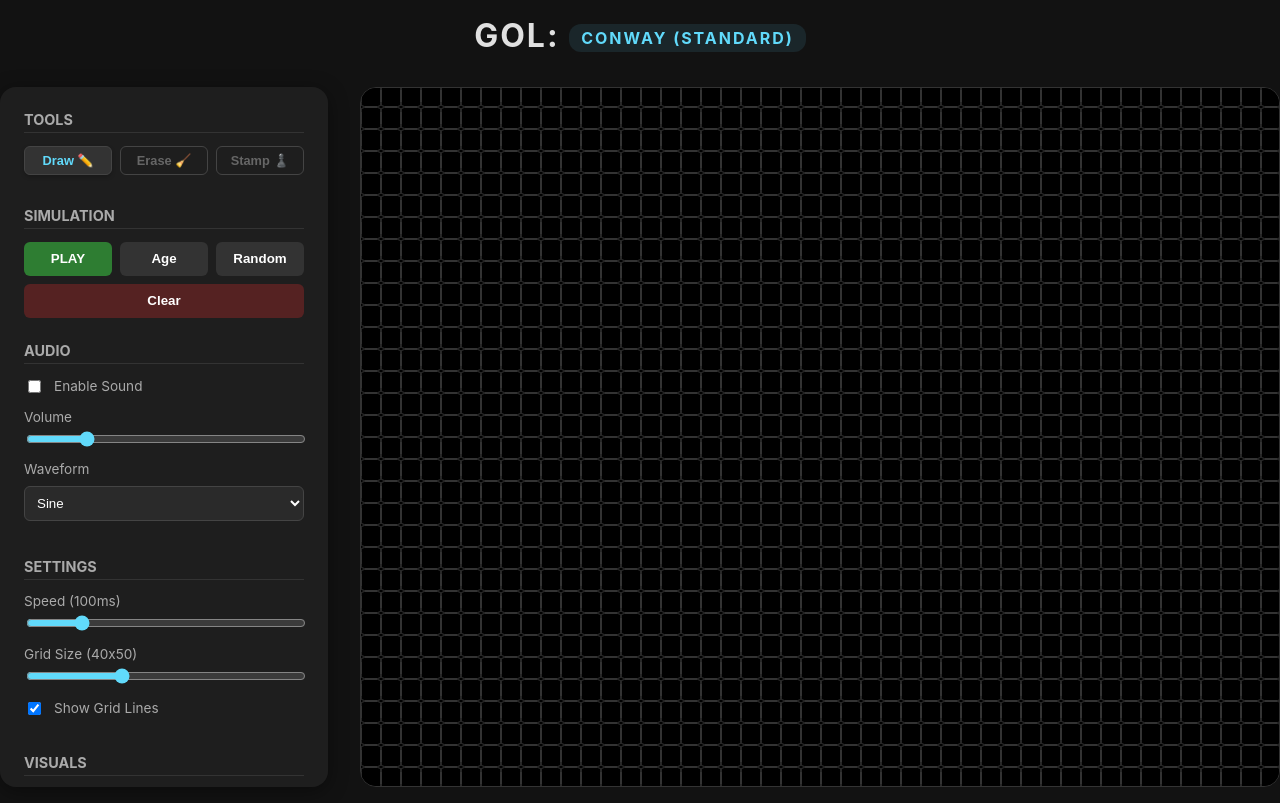
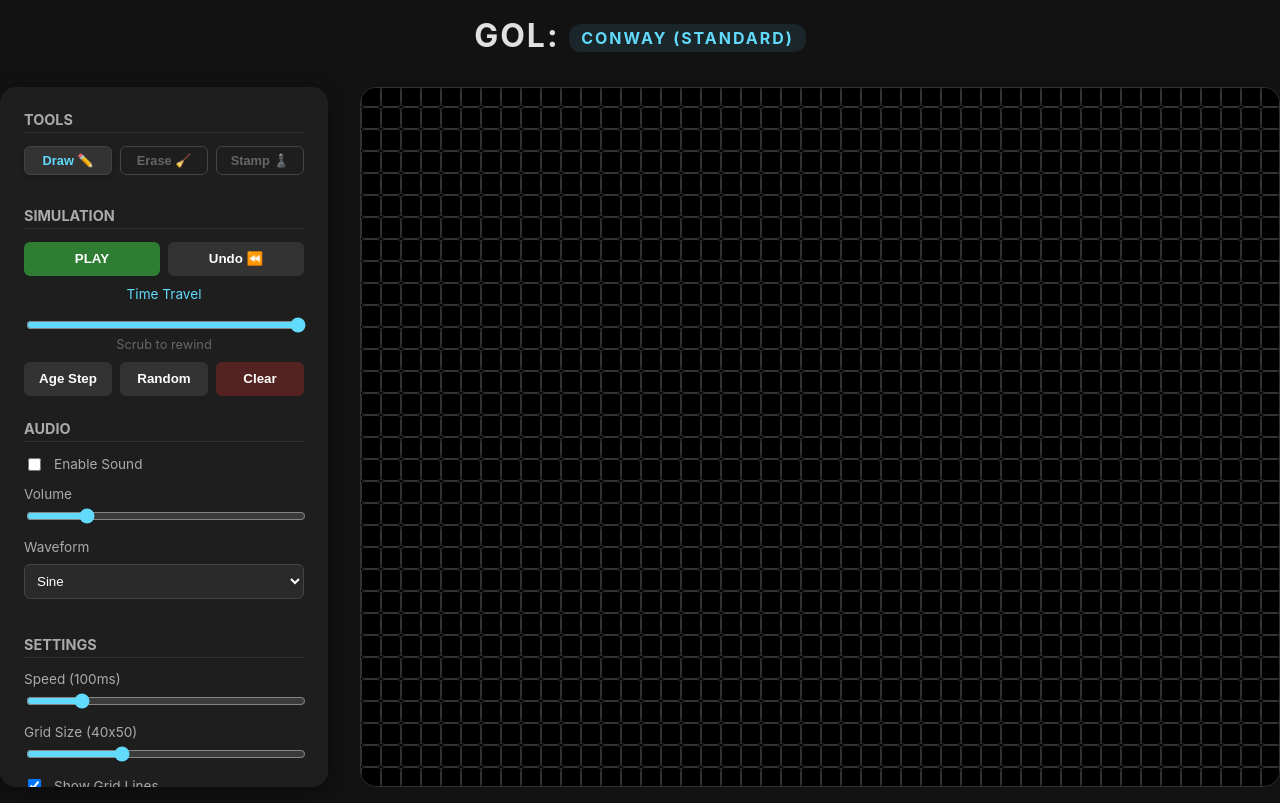
Before and after one commit to DSchneid/Game-of-Life, a React (Vite) app: page / in a window 1280 px wide. Both pictures are taken after a click on the button "Clear". Built offline with nearby package versions, Linux system fonts and the light colour scheme.

Commit message:
Add Time Travel and Undo functionality

```diff
--- a/src/components/GameOfLife.tsx
+++ b/src/components/GameOfLife.tsx
@@ -79,6 +79,10 @@ const GameOfLife: React.FC = () => {
   const [selectedStamp, setSelectedStamp] = useState<string>('Glider');
   const [isMouseDown, setIsMouseDown] = useState(false);
 
+  // Time Travel State
+  const historyRef = useRef<GridType[]>([]);
+  const [historyLength, setHistoryLength] = useState(0);
+
   // Audio State
   const [audioEnabled, setAudioEnabled] = useState(false);
   const [volume, setVolume] = useState(0.1);
@@ -116,10 +120,23 @@ const GameOfLife: React.FC = () => {
 
   // --- Simulation Logic ---
 
+  const addToHistory = (gridState: GridType) => {
+      // Deep copy to store
+      const stateCopy = gridState.map(row => [...row]);
+      historyRef.current.push(stateCopy);
+      if (historyRef.current.length > 100) {
+          historyRef.current.shift();
+      }
+      setHistoryLength(historyRef.current.length);
+  };
+
   const runSimulation = useCallback(() => {
     if (!runningRef.current) return;
 
     setGrid((g) => {
+      // Save current state to history before evolving
+      addToHistory(g);
+
       const rows = g.length;
       const cols = g[0].length;
       const newGrid = g.map(row => [...row]);
@@ -183,7 +200,46 @@ const GameOfLife: React.FC = () => {
     }
   };
 
+  const handleUndo = () => {
+      setRunning(false);
+      if (historyRef.current.length === 0) return;
+
+      const previousState = historyRef.current.pop();
+      if (previousState) {
+          setGrid(previousState);
+          setGeneration(g => Math.max(0, g - 1));
+          setHistoryLength(historyRef.current.length);
+      }
+  };
+
+  const handleScrub = (index: number) => {
+      // Index 0 = oldest in history
+      // Index length = current state
+      // We are scrubbing *into* the history.
+      // If we scrub, we are essentially "previewing" the past.
+      // If we "Resume" from there, we need to decide if we fork or restore.
+      // Simple Time Travel: Overwrite current grid with history[index] and truncate future.
+
+      if (!historyRef.current[index]) return;
+
+      const targetState = historyRef.current[index];
+      // When we scrub to 'index', we lose everything AFTER 'index'.
+      // This is destructive time travel.
+
+      const newHistory = historyRef.current.slice(0, index);
+      historyRef.current = newHistory;
+      setHistoryLength(newHistory.length);
+
+      setGrid(targetState.map(row => [...row]));
+      // Adjust generation count roughly (we don't track gen number in history array, so this is an estimate or we just subtract)
+      // For accuracy, we'd need to store [Grid, GenNumber] in history.
+      // For now, let's just subtract the difference.
+      const diff = historyLength - index;
+      setGeneration(g => Math.max(0, g - diff));
+  };
+
   const handleRandomize = () => {
+    addToHistory(grid); // Save state before randomizing
     const newGrid = [];
     for (let i = 0; i < numRows; i++) {
       newGrid.push(Array.from(Array(numCols), () => (Math.random() > 0.75 ? 1 : 0)));
@@ -193,6 +249,7 @@ const GameOfLife: React.FC = () => {
   };
 
   const handleClear = () => {
+    addToHistory(grid);
     setGrid(generateEmptyGrid(numRows, numCols));
     setGeneration(0);
     setRunning(false);
@@ -201,6 +258,7 @@ const GameOfLife: React.FC = () => {
   // Loads pattern in the center and clears grid (Classic "Load Preset")
   const handlePatternLoad = (patternName: string) => {
     setRunning(false);
+    addToHistory(grid);
     const pattern = PATTERNS[patternName];
     if (!pattern || pattern.length === 0) return;
 
@@ -220,6 +278,8 @@ const GameOfLife: React.FC = () => {
 
   const handleSizeChange = (r: number, c: number) => {
       setRunning(false);
+      historyRef.current = []; // Clear history on size change to avoid mismatch errors
+      setHistoryLength(0);
       setNumRows(r);
       setNumCols(c);
       setGrid(generateEmptyGrid(r, c));
@@ -231,6 +291,9 @@ const GameOfLife: React.FC = () => {
   const placeStamp = (startR: number, startC: number, patternKey: string) => {
       const pattern = PATTERNS[patternKey];
       if (!pattern) return;
+
+      // Save for Undo
+      addToHistory(grid);
 
       setGrid(prev => {
           const newGrid = prev.map(row => [...row]);
@@ -252,6 +315,8 @@ const GameOfLife: React.FC = () => {
               placeStamp(r, c, selectedStamp);
               return;
           }
+
+          addToHistory(grid); // Save before drawing stroke
 
           // Draw/Erase single click
           setGrid(prev => {
@@ -364,15 +429,45 @@ const GameOfLife: React.FC = () => {
                     >
                         {running ? 'PAUSE' : 'PLAY'}
                     </button>
-                    <button onClick={() => {
+                    <button
+                        onClick={handleUndo}
+                        disabled={running || historyLength === 0}
+                        style={{ opacity: (running || historyLength === 0) ? 0.5 : 1 }}
+                    >
+                        Undo ⏪
+                    </button>
+                </div>
+
+                {/* Time Travel Slider */}
+                {!running && historyLength > 0 && (
+                     <div style={{marginTop: '10px'}}>
+                        <label style={{textAlign:'center', color: '#61dafb'}}>
+                             Time Travel
+                        </label>
+                        <input
+                             type="range"
+                             min="0"
+                             max={historyLength}
+                             value={historyLength}
+                             onChange={(e) => handleScrub(Number(e.target.value))}
+                             style={{width: '100%', direction: 'ltr'}}
+                         />
+                         <div style={{fontSize: '0.8rem', color: '#666', textAlign: 'center'}}>
+                             Scrub to rewind
+                         </div>
+                     </div>
+                )}
+
+                <div className="button-row" style={{marginTop: '10px'}}>
+                     <button onClick={() => {
                         setRunning(false);
                         const newGrid = grid.map(row => [...row]);
+                        addToHistory(grid);
                         for(let i=0; i<numRows; i++)
                             for(let k=0; k<numCols; k++)
                                 if(newGrid[i][k] > 0) newGrid[i][k]++;
-                        // Note: Single step logic is complex to duplicate perfectly without extracting core engine.
-                        // For now this just ages cells. Real step requires duplicating runSimulation logic.
-                    }}>Age</button>
+                        setGrid(newGrid);
+                    }}>Age Step</button>
                     <button onClick={handleRandomize}>Random</button>
                     <button onClick={handleClear} className="btn-danger">Clear</button>
                 </div>
```
